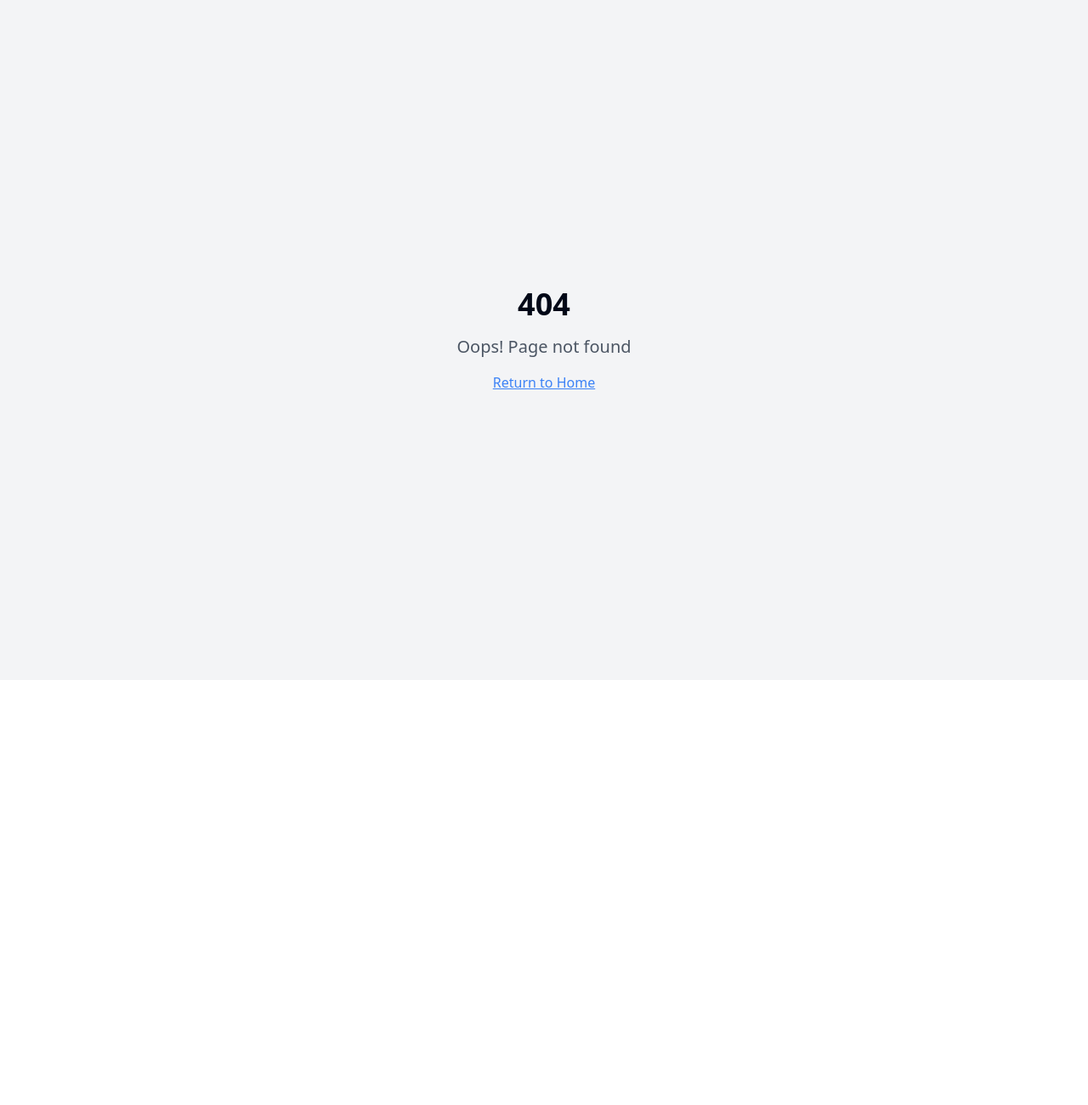
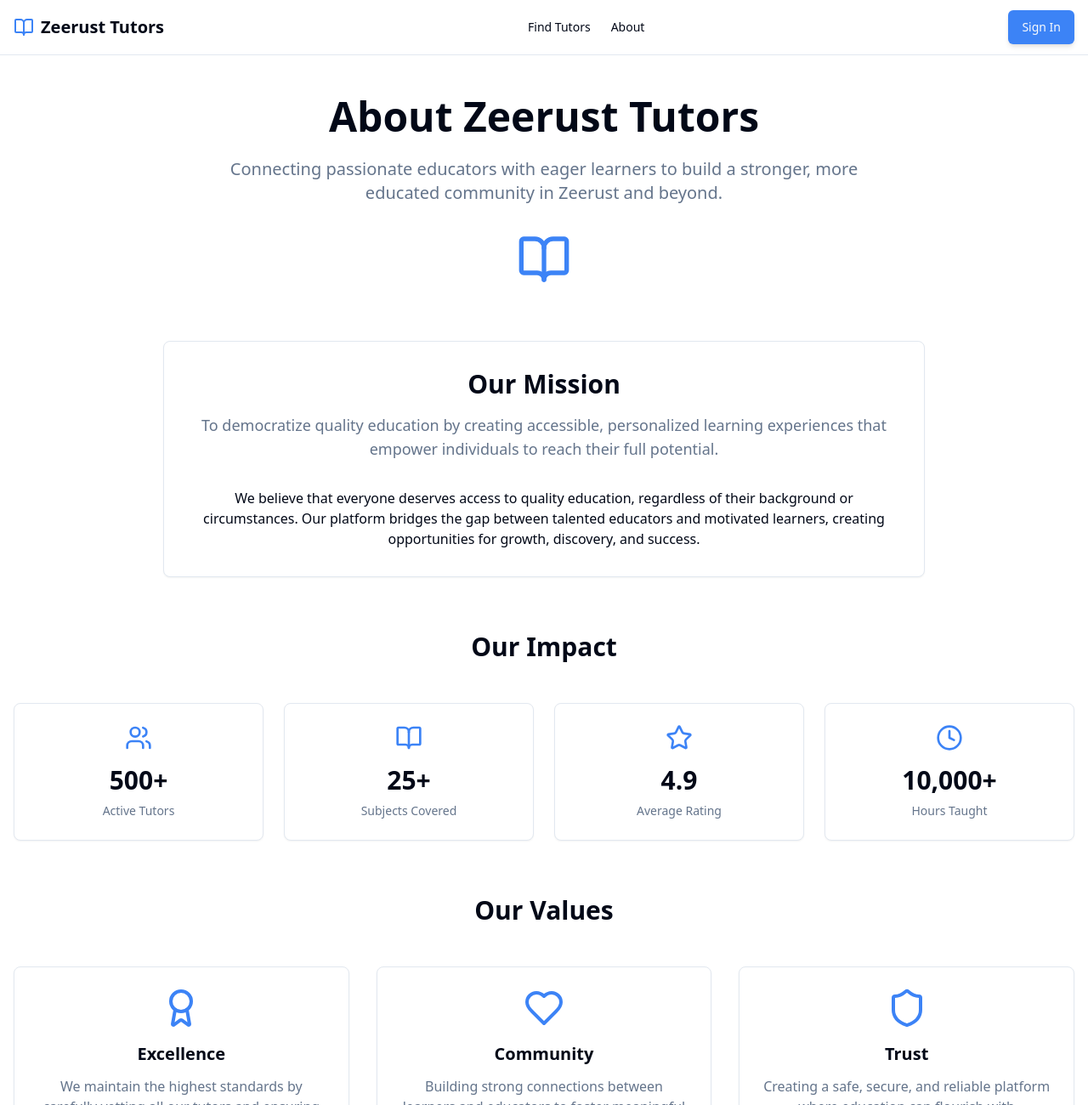
Before and after one commit to mosheyagami/book-a-brain, a React (Vite) app: page /about in a window 1280 px wide. Before the commit this address had no page. Shown: the top 1300 px of the page at 85% size. Before the commit the page ends 800 px from the top, so only its background shows below. Built offline with nearby package versions, Linux system fonts and the light colour scheme.

Commit message:
Add About Page
Create a new page for displaying information about the application.

```diff
--- a/src/App.tsx
+++ b/src/App.tsx
@@ -13,6 +13,7 @@ import TutorProfile from "./pages/TutorProfile";
 import Profile from "./pages/Profile";
 import Messages from "./pages/Messages";
 import Bookings from "./pages/Bookings";
+import About from "./pages/About";
 import NotFound from "./pages/NotFound";
 
 const queryClient = new QueryClient({
@@ -42,6 +43,7 @@ const App = () => (
               <Route path="/profile" element={<Profile />} />
               <Route path="/messages" element={<Messages />} />
               <Route path="/bookings" element={<Bookings />} />
+              <Route path="/about" element={<About />} />
               {/* ADD ALL CUSTOM ROUTES ABOVE THE CATCH-ALL "*" ROUTE */}
               <Route path="*" element={<NotFound />} />
             </Routes>
--- a/src/components/layout/Header.tsx
+++ b/src/components/layout/Header.tsx
@@ -21,6 +21,9 @@ export const Header = () => {
         <nav className="hidden md:flex items-center gap-6">
           <Link to="/tutors" className="text-sm font-medium hover:text-primary">
             Find Tutors
+          </Link>
+          <Link to="/about" className="text-sm font-medium hover:text-primary">
+            About
           </Link>
           {user && (
             <>
--- /dev/null
+++ b/src/pages/About.tsx
@@ -0,0 +1,207 @@
+import { Header } from '@/components/layout/Header';
+import { SEO } from '@/components/common/SEO';
+import { Card, CardContent } from '@/components/ui/card';
+import { Button } from '@/components/ui/button';
+import { BookOpen, Users, Award, Heart, Star, Clock, Shield } from 'lucide-react';
+import { Link } from 'react-router-dom';
+
+const About = () => {
+  const stats = [
+    { icon: Users, label: 'Active Tutors', value: '500+' },
+    { icon: BookOpen, label: 'Subjects Covered', value: '25+' },
+    { icon: Star, label: 'Average Rating', value: '4.9' },
+    { icon: Clock, label: 'Hours Taught', value: '10,000+' }
+  ];
+
+  const values = [
+    {
+      icon: Award,
+      title: 'Excellence',
+      description: 'We maintain the highest standards by carefully vetting all our tutors and ensuring quality education.'
+    },
+    {
+      icon: Heart,
+      title: 'Community',
+      description: 'Building strong connections between learners and educators to foster meaningful educational relationships.'
+    },
+    {
+      icon: Shield,
+      title: 'Trust',
+      description: 'Creating a safe, secure, and reliable platform where education can flourish with confidence.'
+    }
+  ];
+
+  return (
+    <div className="min-h-screen bg-background">
+      <SEO
+        title="About Us"
+        description="Learn about Zeerust Tutors - connecting passionate educators with eager learners in our community. Discover our mission, values, and commitment to quality education."
+      />
+      <Header />
+
+      <main className="container mx-auto px-4 py-12">
+        {/* Hero Section */}
+        <section className="text-center mb-16">
+          <div className="max-w-3xl mx-auto">
+            <h1 className="text-4xl md:text-5xl font-bold mb-6">
+              About Zeerust Tutors
+            </h1>
+            <p className="text-xl text-muted-foreground mb-8">
+              Connecting passionate educators with eager learners to build a stronger, more educated community in Zeerust and beyond.
+            </p>
+            <div className="flex justify-center">
+              <BookOpen className="h-16 w-16 text-primary" />
+            </div>
+          </div>
+        </section>
+
+        {/* Mission Section */}
+        <section className="mb-16">
+          <Card className="max-w-4xl mx-auto">
+            <CardContent className="p-8">
+              <div className="text-center mb-8">
+                <h2 className="text-3xl font-bold mb-4">Our Mission</h2>
+                <p className="text-lg text-muted-foreground">
+                  To democratize quality education by creating accessible, personalized learning experiences
+                  that empower individuals to reach their full potential.
+                </p>
+              </div>
+
+              <div className="prose prose-lg mx-auto text-center">
+                <p>
+                  We believe that everyone deserves access to quality education, regardless of their
+                  background or circumstances. Our platform bridges the gap between talented educators
+                  and motivated learners, creating opportunities for growth, discovery, and success.
+                </p>
+              </div>
+            </CardContent>
+          </Card>
+        </section>
+
+        {/* Stats Section */}
+        <section className="mb-16">
+          <h2 className="text-3xl font-bold text-center mb-12">Our Impact</h2>
+          <div className="grid grid-cols-2 md:grid-cols-4 gap-6">
+            {stats.map((stat, index) => (
+              <Card key={index} className="text-center">
+                <CardContent className="p-6">
+                  <stat.icon className="h-8 w-8 mx-auto mb-4 text-primary" />
+                  <div className="text-3xl font-bold mb-2">{stat.value}</div>
+                  <div className="text-sm text-muted-foreground">{stat.label}</div>
+                </CardContent>
+              </Card>
+            ))}
+          </div>
+        </section>
+
+        {/* Values Section */}
+        <section className="mb-16">
+          <h2 className="text-3xl font-bold text-center mb-12">Our Values</h2>
+          <div className="grid md:grid-cols-3 gap-8">
+            {values.map((value, index) => (
+              <Card key={index}>
+                <CardContent className="p-6 text-center">
+                  <value.icon className="h-12 w-12 mx-auto mb-4 text-primary" />
+                  <h3 className="text-xl font-semibold mb-3">{value.title}</h3>
+                  <p className="text-muted-foreground">{value.description}</p>
+                </CardContent>
+              </Card>
+            ))}
+          </div>
+        </section>
+
+        {/* Story Section */}
+        <section className="mb-16">
+          <div className="max-w-4xl mx-auto">
+            <h2 className="text-3xl font-bold text-center mb-8">Our Story</h2>
+            <Card>
+              <CardContent className="p-8">
+                <div className="prose prose-lg mx-auto">
+                  <p>
+                    Founded in the heart of Zeerust, our platform was born from a simple observation:
+                    talented educators and motivated learners often struggle to find each other.
+                    We saw an opportunity to create something meaningful - a space where knowledge
+                    could be shared freely and learning could happen naturally.
+                  </p>
+
+                  <p>
+                    What started as a local initiative has grown into a thriving community of educators
+                    and learners from diverse backgrounds. Our tutors bring expertise in subjects ranging
+                    from mathematics and science to music and creative arts, ensuring that every learner
+                    can find the guidance they need.
+                  </p>
+
+                  <p>
+                    Today, we're proud to be part of countless success stories - students who've
+                    overcome academic challenges, professionals who've acquired new skills, and
+                    educators who've found fulfilling ways to share their knowledge. This is just
+                    the beginning of our journey.
+                  </p>
+                </div>
+              </CardContent>
+            </Card>
+          </div>
+        </section>
+
+        {/* How It Works Section */}
+        <section className="mb-16">
+          <h2 className="text-3xl font-bold text-center mb-12">How It Works</h2>
+          <div className="grid md:grid-cols-3 gap-8">
+            <div className="text-center">
+              <div className="bg-primary/10 rounded-full w-16 h-16 flex items-center justify-center mx-auto mb-4">
+                <span className="text-2xl font-bold text-primary">1</span>
+              </div>
+              <h3 className="text-xl font-semibold mb-3">Find Your Tutor</h3>
+              <p className="text-muted-foreground">
+                Browse our extensive network of qualified tutors across various subjects and skill levels.
+              </p>
+            </div>
+
+            <div className="text-center">
+              <div className="bg-primary/10 rounded-full w-16 h-16 flex items-center justify-center mx-auto mb-4">
+                <span className="text-2xl font-bold text-primary">2</span>
+              </div>
+              <h3 className="text-xl font-semibold mb-3">Book Your Session</h3>
+              <p className="text-muted-foreground">
+                Schedule flexible learning sessions that fit your schedule, whether online or in-person.
+              </p>
+            </div>
+
+            <div className="text-center">
+              <div className="bg-primary/10 rounded-full w-16 h-16 flex items-center justify-center mx-auto mb-4">
+                <span className="text-2xl font-bold text-primary">3</span>
+              </div>
+              <h3 className="text-xl font-semibold mb-3">Start Learning</h3>
+              <p className="text-muted-foreground">
+                Engage in personalized learning experiences designed to help you achieve your goals.
+              </p>
+            </div>
+          </div>
+        </section>
+
+        {/* CTA Section */}
+        <section className="text-center">
+          <Card className="max-w-2xl mx-auto">
+            <CardContent className="p-8">
+              <h2 className="text-3xl font-bold mb-4">Ready to Start Learning?</h2>
+              <p className="text-lg text-muted-foreground mb-6">
+                Join our community of learners and educators today. Whether you're looking to
+                learn something new or share your expertise, we're here to help.
+              </p>
+              <div className="flex flex-col sm:flex-row gap-4 justify-center">
+                <Button size="lg" asChild>
+                  <Link to="/tutors">Find a Tutor</Link>
+                </Button>
+                <Button variant="outline" size="lg" asChild>
+                  <Link to="/auth">Join as Educator</Link>
+                </Button>
+              </div>
+            </CardContent>
+          </Card>
+        </section>
+      </main>
+    </div>
+  );
+};
+
+export default About;
```
